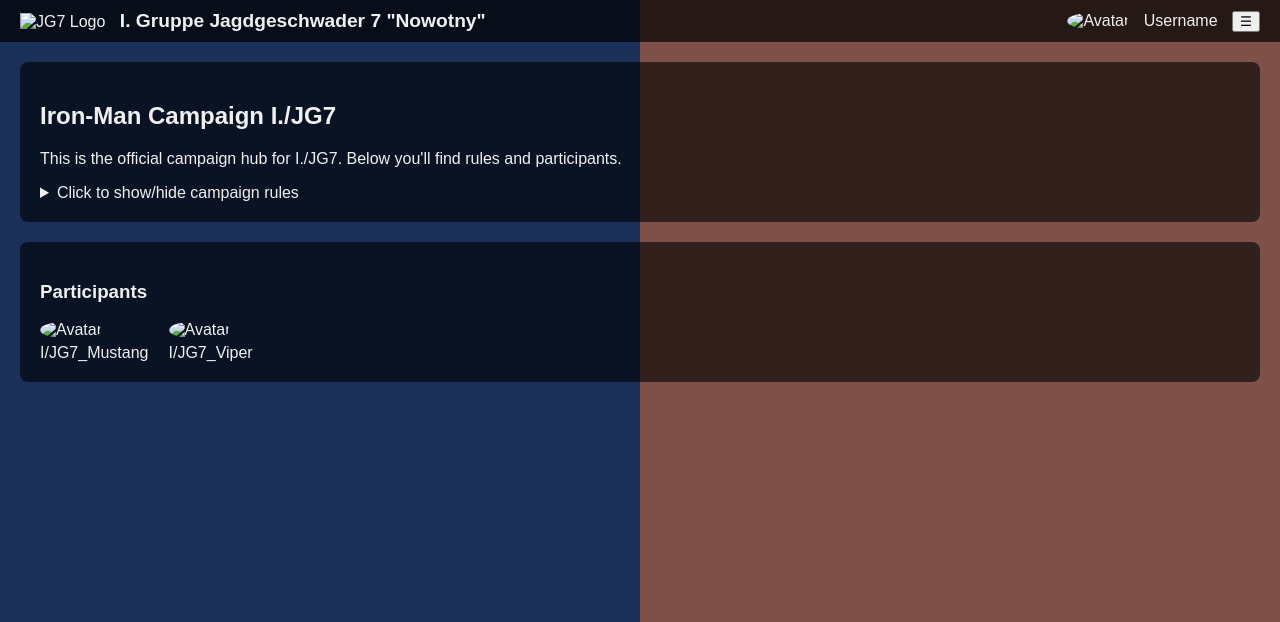
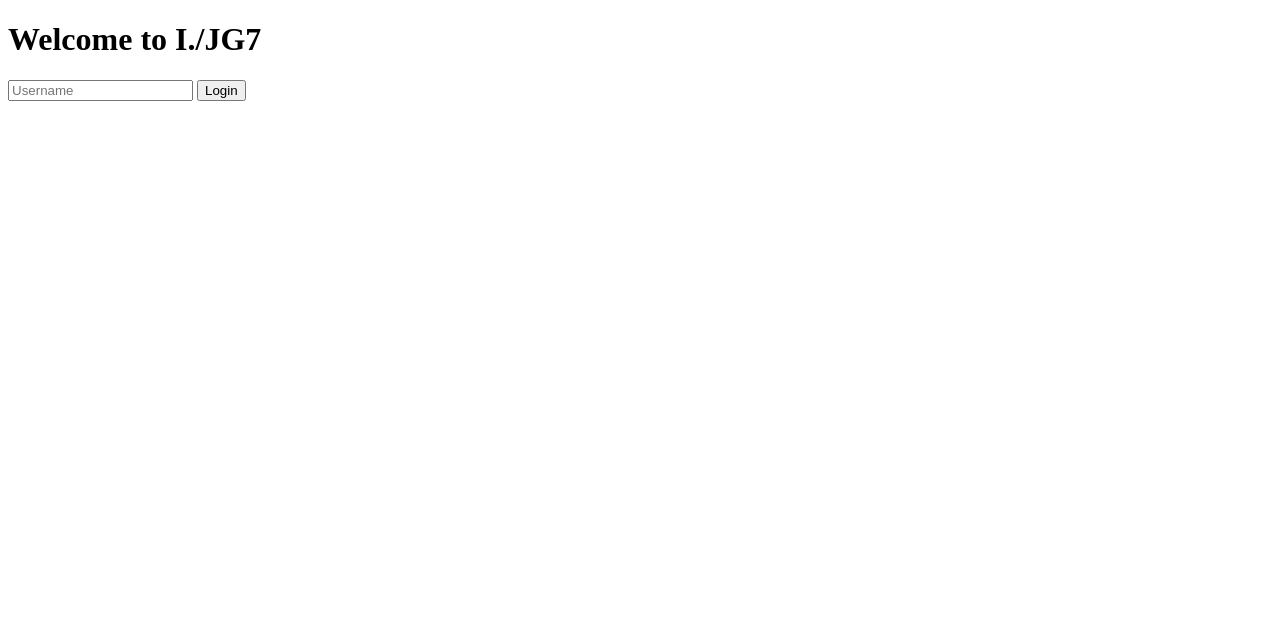
Before and after one commit to IJG7Momo/JG7IronManCampaign, a Flask app: page / in a window 1280 px wide. Shown: the top 622 px of the page. Run offline with Flask 3, Linux system fonts and the light colour scheme.

Commit message:
Add files via upload

```diff
--- a/app.py
+++ b/app.py
@@ -1,8 +1,28 @@
 
-from flask import Flask, render_template
+from flask import Flask, render_template, request, redirect, url_for, session
 
 app = Flask(__name__)
+app.secret_key = "very_secret_key"
 
 @app.route("/")
-def home():
-    return render_template("dashboard.html")
+def index():
+    if "user" in session:
+        return redirect(url_for("dashboard"))
+    return render_template("index.html")
+
+@app.route("/login", methods=["POST"])
+def login():
+    username = request.form["username"]
+    session["user"] = username
+    return redirect(url_for("dashboard"))
+
+@app.route("/logout")
+def logout():
+    session.pop("user", None)
+    return redirect(url_for("index"))
+
+@app.route("/dashboard")
+def dashboard():
+    if "user" not in session:
+        return redirect(url_for("index"))
+    return render_template("dashboard.html", user=session["user"])
--- a/static/css/style.css
+++ b/static/css/style.css
@@ -1,19 +1,17 @@
 
 body {
     margin: 0;
-    font-family: Arial, sans-serif;
-    background: linear-gradient(to right, #1a3059 50%, #7e5047 50%);
-    background-size: cover;
-    background-attachment: fixed;
-    color: #f0f0f0;
+    font-family: sans-serif;
+    background: linear-gradient(to right, rgba(26,48,89,0.25) 50%, rgba(126,80,71,0.25) 50%);
+    color: white;
 }
 
 .top-bar {
-    background-color: rgba(0, 0, 0, 0.7);
+    background-color: #7e5047;
+    padding: 15px 30px;
     display: flex;
     justify-content: space-between;
     align-items: center;
-    padding: 10px 20px;
 }
 
 .logo {
@@ -21,69 +19,40 @@ body {
     margin-right: 10px;
 }
 
-.squadron-name {
-    font-size: 1.2rem;
-    font-weight: bold;
-}
-
-.avatar {
-    height: 40px;
-    border-radius: 50%;
-    margin-right: 10px;
-}
-
-.username {
-    margin-right: 10px;
-}
-
-.dropdown {
-    position: relative;
-    display: inline-block;
-}
-
-.dropdown-content {
-    display: none;
-    position: absolute;
-    background-color: #333;
-    right: 0;
-    min-width: 150px;
-    box-shadow: 0px 8px 16px rgba(0,0,0,0.2);
-    z-index: 1;
-}
-
-.dropdown-content a {
+.right a {
     color: white;
-    padding: 10px;
-    text-decoration: none;
-    display: block;
-}
-
-.dropdown-content a:hover {
-    background-color: #444;
-}
-
-.dropdown:hover .dropdown-content {
-    display: block;
+    margin-left: 20px;
 }
 
 .description, .members {
-    background-color: rgba(0, 0, 0, 0.6);
+    margin: 20px;
+    background-color: rgba(0,0,0,0.3);
     padding: 20px;
-    margin: 20px;
     border-radius: 8px;
 }
 
-.member-list {
+.member-grid {
     display: flex;
     gap: 20px;
+    flex-wrap: wrap;
 }
 
-.member img {
-    height: 60px;
+.member-card {
+    background-color: rgba(255,255,255,0.1);
+    padding: 15px;
+    border-radius: 8px;
+    text-align: center;
+    width: 150px;
+}
+
+.member-card img {
+    width: 80px;
+    height: 80px;
     border-radius: 50%;
 }
 
-.member p {
-    margin: 5px 0 0 0;
-    text-align: center;
+.member-card .extras {
+    margin-top: 10px;
+    font-size: 0.9em;
+    color: #ccc;
 }
--- a/templates/dashboard.html
+++ b/templates/dashboard.html
@@ -1,54 +1,45 @@
 
 <!DOCTYPE html>
-<html lang="en">
+<html>
 <head>
-    <meta charset="UTF-8" />
-    <meta name="viewport" content="width=device-width, initial-scale=1.0" />
-    <title>Iron-Man Campaign I./JG7</title>
+    <title>Dashboard</title>
     <link rel="stylesheet" href="/static/css/style.css" />
 </head>
 <body>
     <header class="top-bar">
         <div class="left">
-            <img src="/static/img/logo.png" alt="JG7 Logo" class="logo" />
-            <span class="squadron-name">I. Gruppe Jagdgeschwader 7 "Nowotny"</span>
+            <img src="/static/img/logo.png" class="logo" alt="Logo" />
+            <span>I. Gruppe Jagdgeschwader 7 "Nowotny"</span>
         </div>
         <div class="right">
-            <img src="/static/img/avatar-placeholder.png" alt="Avatar" class="avatar" />
-            <span class="username">Username</span>
-            <div class="dropdown">
-                <button>☰</button>
-                <div class="dropdown-content">
-                    <a href="#">User Settings</a>
-                    <a href="#">Admin Settings</a>
-                    <a href="#">Logout</a>
-                </div>
-            </div>
+            <span>{{ user }}</span>
+            <a href="/logout">Logout</a>
         </div>
     </header>
     <main>
+        <h2>Iron-Man Campaign I./JG7</h2>
         <section class="description">
-            <h2>Iron-Man Campaign I./JG7</h2>
-            <p>This is the official campaign hub for I./JG7. Below you'll find rules and participants.</p>
             <details>
                 <summary>Click to show/hide campaign rules</summary>
                 <ul>
-                    <li>No respawns during missions.</li>
-                    <li>Use historical aircraft only.</li>
-                    <li>Always fly in formation unless ordered otherwise.</li>
+                    <li>Rule 1</li>
+                    <li>Rule 2</li>
+                    <li>Rule 3</li>
                 </ul>
             </details>
         </section>
         <section class="members">
-            <h3>Participants</h3>
-            <div class="member-list">
-                <div class="member">
-                    <img src="/static/img/avatar-placeholder.png" alt="Avatar" />
-                    <p>I/JG7_Mustang</p>
+            <h3>Members</h3>
+            <div class="member-grid">
+                <div class="member-card">
+                    <img src="/static/img/avatar-placeholder.png" alt="Avatar">
+                    <p>PilotName</p>
+                    <div class="extras">[Info here]</div>
                 </div>
-                <div class="member">
-                    <img src="/static/img/avatar-placeholder.png" alt="Avatar" />
-                    <p>I/JG7_Viper</p>
+                <div class="member-card">
+                    <img src="/static/img/avatar-placeholder.png" alt="Avatar">
+                    <p>PilotName2</p>
+                    <div class="extras">[Info here]</div>
                 </div>
             </div>
         </section>
--- a/templates/index.html
+++ b/templates/index.html
@@ -1 +1,12 @@
-<!-- HTML for login/register/startseite -->
+
+<!DOCTYPE html>
+<html>
+<head><title>Login</title></head>
+<body>
+    <h1>Welcome to I./JG7</h1>
+    <form method="post" action="/login">
+        <input type="text" name="username" placeholder="Username" required />
+        <button type="submit">Login</button>
+    </form>
+</body>
+</html>
```
